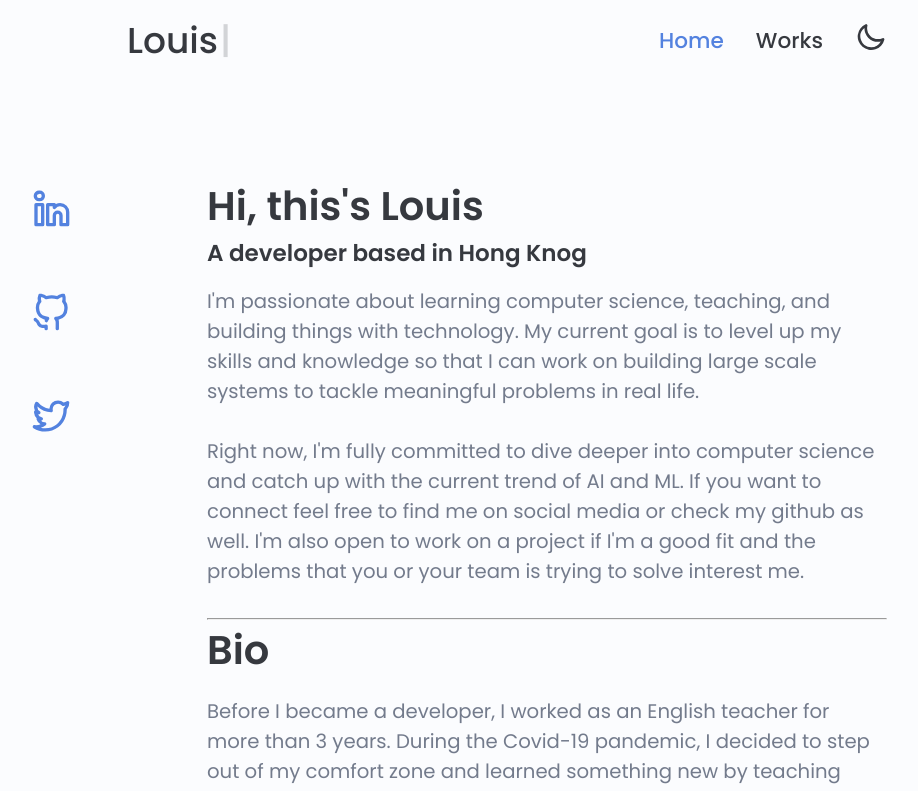
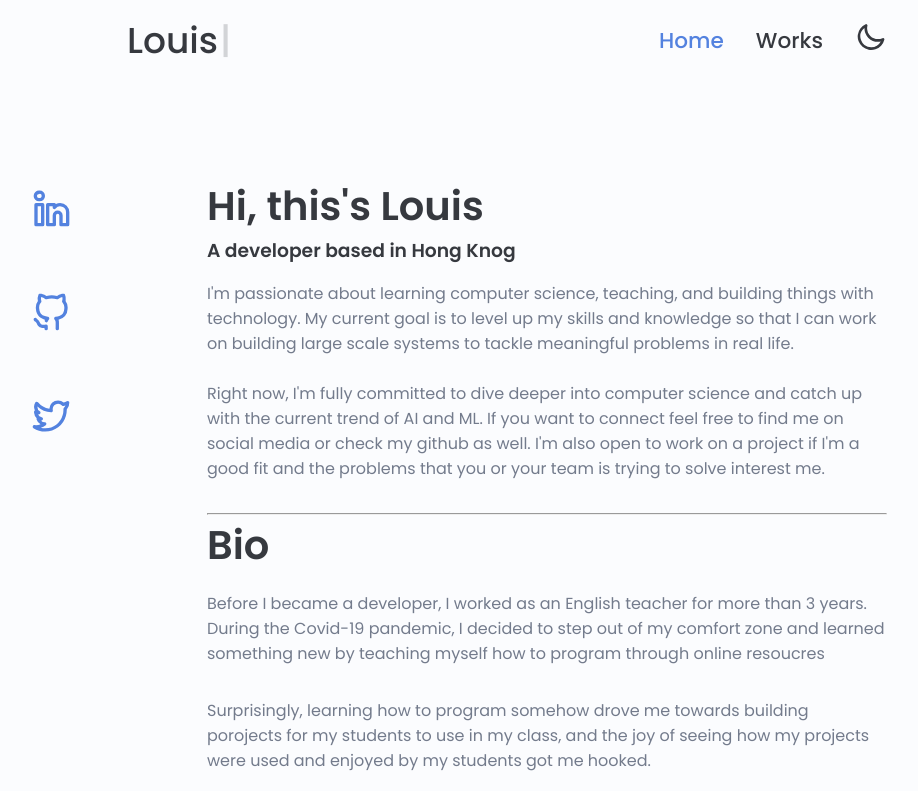
Before and after one commit to louiskwt/portfolio-page, a Next.js app: page / in a window 1280 px wide. Shown: the top 791 px of the page, without its empty margins (133-1051 px from the left). Built offline with nearby package versions, Linux system fonts and the light colour scheme.

Commit message:
changed fonts

```diff
--- a/styles/Home.module.css
+++ b/styles/Home.module.css
@@ -32,7 +32,7 @@
 }
 
 .home__data {
-  font-size: 1.23rem;
+  font-size: 1rem;
 }
 
 .home__title {
--- a/styles/Navbar.module.css
+++ b/styles/Navbar.module.css
@@ -86,7 +86,7 @@
 }
 
 .nav__icon {
-  font-size: 1.6rem;
+  font-size: 1.3rem;
 }
 
 /* ==== Nav close icon ====*/
--- a/styles/globals.css
+++ b/styles/globals.css
@@ -24,9 +24,9 @@
 
   --big-font-size: 2.5rem;
   --h1-font-size: 2rem;
-  --h2-font-size: 1.5rem;
-  --h3-font-size: 1.25rem;
-  --normal-font-size: 1.5rem;
+  --h2-font-size: 1.25rem;
+  --h3-font-size: 1.125rem;
+  --normal-font-size: 1rem;
   --small-font-size: 0.81rem;
   --smaller-font-size: 0.75rem;
 
```
